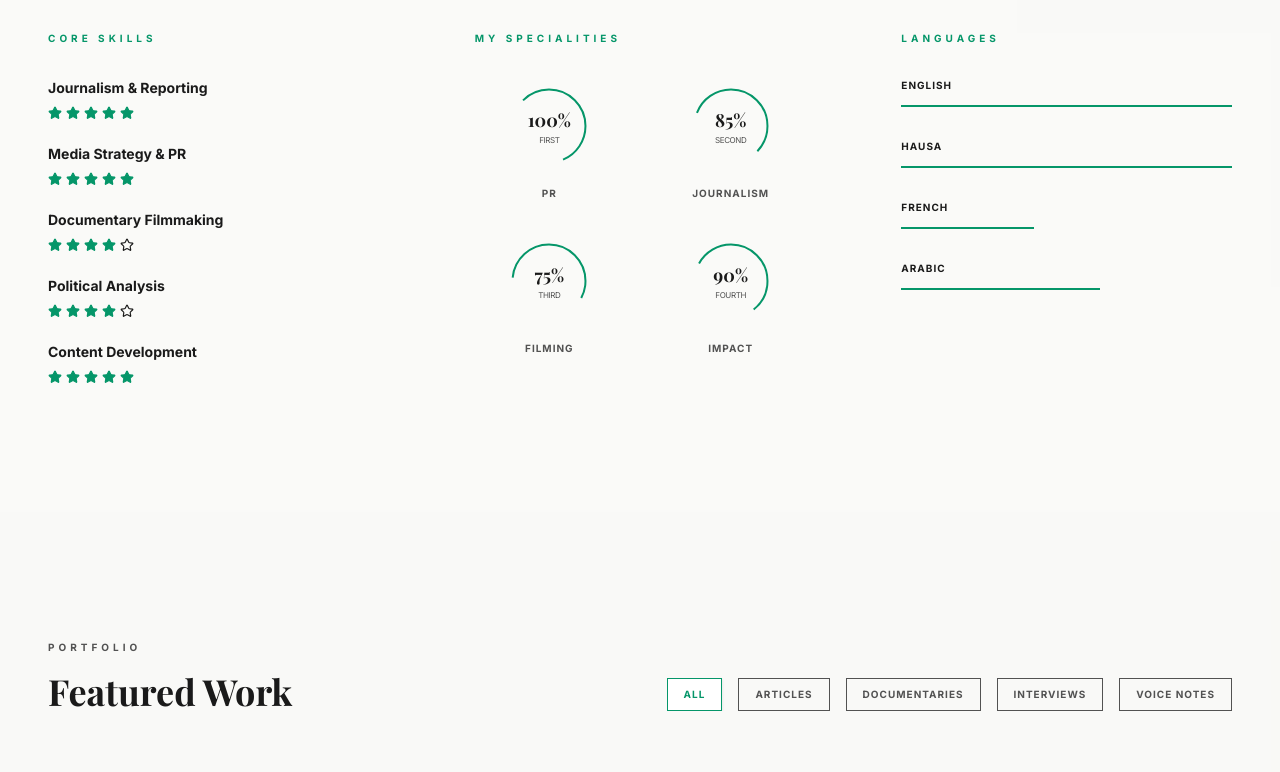
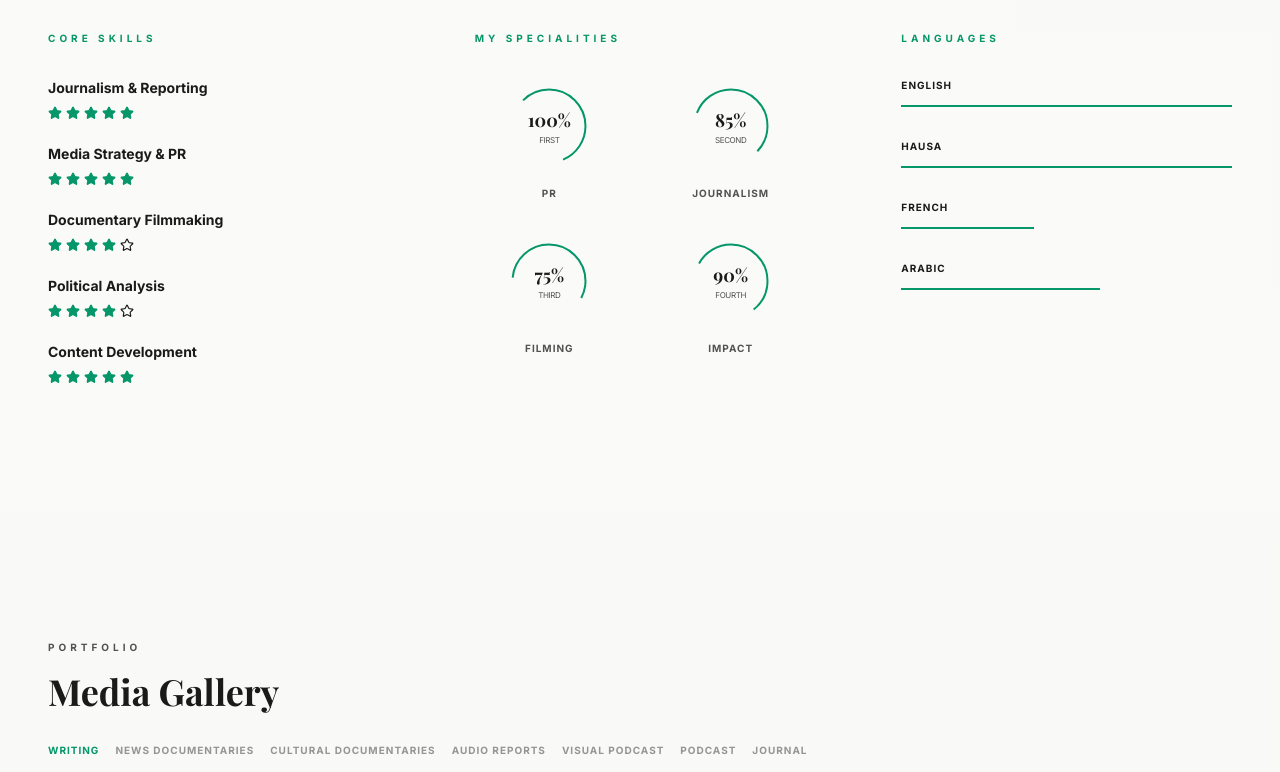
Before and after one commit to darodasani-prog/FatimaDangogo, a React (Vite) app: page / in a window 1280 px wide. Shown: the part 2000-2772 px from the top of the page. Built offline with nearby package versions, Linux system fonts and the light colour scheme.

Commit message:
feat: Update media categories and icons
Refine media categories to better reflect Fatima Dangogo's diverse work. Add relevant icons for new categories like 'Audio Reports' and 'ExternalLink' to enhance the user interface.

```diff
--- a/src/App.tsx
+++ b/src/App.tsx
@@ -17,16 +17,19 @@ import {
   Instagram,
   ArrowUp,
   Star,
-  CheckCircle2
+  CheckCircle2,
+  Mic,
+  Headphones,
+  ExternalLink
 } from 'lucide-react';
 
 // --- Types ---
-type Category = 'All' | 'Articles' | 'Documentaries' | 'Interviews' | 'Voice Notes';
+type Category = 'Writing' | 'News Documentaries' | 'Cultural Documentaries' | 'Audio Reports' | 'Visual Podcast' | 'Podcast' | 'Journal' | 'All';
 
 interface MediaItem {
   id: string;
   title: string;
-  category: Category;
+  category: Exclude<Category, 'All'>;
   source: string;
   date: string;
   thumbnail: string;
@@ -38,7 +41,7 @@ const MEDIA_DATA: MediaItem[] = [
   {
     id: '1',
     title: "The Remi Tinubu era: A critical look at Nigeria's First Lady",
-    category: 'Articles',
+    category: 'Writing',
     source: 'TheCable',
     date: 'June 2024',
     thumbnail: 'https://lh3.googleusercontent.com/d/1ze8odDKFWBa9NLtNNQFwjFaiCEB7WL0Z',
@@ -47,7 +50,7 @@ const MEDIA_DATA: MediaItem[] = [
   {
     id: '2',
     title: "End FGM: Dignity, Safety, Freedom",
-    category: 'Documentaries',
+    category: 'News Documentaries',
     source: 'YouTube',
     date: '2023',
     thumbnail: 'https://img.youtube.com/vi/h5k3iiKr7xo/maxresdefault.jpg',
@@ -56,7 +59,7 @@ const MEDIA_DATA: MediaItem[] = [
   {
     id: '3',
     title: "Integrating Futures: Rethinking the Almajiri System",
-    category: 'Documentaries',
+    category: 'News Documentaries',
     source: 'YouTube',
     date: '2022',
     thumbnail: 'https://img.youtube.com/vi/udxF3AtLrR4/maxresdefault.jpg',
@@ -65,7 +68,7 @@ const MEDIA_DATA: MediaItem[] = [
   {
     id: '4',
     title: "AFMED Media Representative: Bridging Stories",
-    category: 'Interviews',
+    category: 'Visual Podcast',
     source: 'AFMED',
     date: '2019',
     thumbnail: 'https://img.youtube.com/vi/0HA7Lh_J3Gw/maxresdefault.jpg',
@@ -74,7 +77,7 @@ const MEDIA_DATA: MediaItem[] = [
   {
     id: '5',
     title: "Documenting the Unspoken: Social Impact in Media",
-    category: 'Documentaries',
+    category: 'Cultural Documentaries',
     source: 'YouTube',
     date: '2024',
     thumbnail: 'https://img.youtube.com/vi/_pp1L_d_NFQ/maxresdefault.jpg',
@@ -83,7 +86,7 @@ const MEDIA_DATA: MediaItem[] = [
   {
     id: '6',
     title: "Public Relations in the Age of Misinformation",
-    category: 'Articles',
+    category: 'Writing',
     source: 'Medium',
     date: '2024',
     thumbnail: 'https://img.youtube.com/vi/o4w7UukuLuE/maxresdefault.jpg',
@@ -92,7 +95,7 @@ const MEDIA_DATA: MediaItem[] = [
   {
     id: '7',
     title: "Media Strategy and Political Analysis 2024",
-    category: 'Interviews',
+    category: 'Visual Podcast',
     source: 'YouTube',
     date: '2024',
     thumbnail: 'https://img.youtube.com/vi/S4Ne8nq5c64/maxresdefault.jpg',
@@ -101,7 +104,7 @@ const MEDIA_DATA: MediaItem[] = [
   {
     id: '8',
     title: "Strategic Communications in Modern Nigeria",
-    category: 'Voice Notes',
+    category: 'Visual Podcast',
     source: 'YouTube',
     date: '2024',
     thumbnail: 'https://img.youtube.com/vi/D9penJUWTZo/maxresdefault.jpg',
@@ -227,6 +230,9 @@ const Navbar = () => {
               {item}
             </a>
           ))}
+          <a href="http://ummydee.blogspot.com" target="_blank" rel="noopener noreferrer" className="nav-link flex items-center gap-1 text-brand-emerald">
+            Journal <ExternalLink size={10} />
+          </a>
         </div>
       </div>
     </nav>
@@ -497,28 +503,32 @@ const About = () => {
 };
 
 const Gallery = () => {
-  const [filter, setFilter] = useState<Category>('All');
-  const filteredItems = MEDIA_DATA.filter(item => filter === 'All' || item.category === filter);
+  const categories: Category[] = ['Writing', 'News Documentaries', 'Cultural Documentaries', 'Audio Reports', 'Visual Podcast', 'Podcast', 'Journal'];
+  const [filter, setFilter] = useState<Category>('Writing');
+
+  const filteredItems = MEDIA_DATA.filter(item => item.category === filter);
+
+  const isPlaceholderCategory = filter === 'Podcast' || filter === 'Audio Reports';
 
   return (
     <section id="work" className="section-padding bg-brand-surface/20">
       <div className="max-w-[1400px] mx-auto px-6 md:px-12">
         <ScrollReveal>
-          <div className="flex flex-col md:flex-row md:justify-between md:items-end mb-12 md:mb-16 gap-8">
+          <div className="flex flex-col mb-12 md:mb-16 gap-8">
             <div>
               <SectionLabel>Portfolio</SectionLabel>
-              <h3 className="text-3xl md:text-4xl font-serif font-bold">Featured Work</h3>
+              <h3 className="text-3xl md:text-4xl font-serif font-bold">Media Gallery</h3>
             </div>
 
-            <div className="flex overflow-x-auto pb-4 md:pb-0 md:flex-wrap gap-3 md:gap-4 no-scrollbar">
-              {(['All', 'Articles', 'Documentaries', 'Interviews', 'Voice Notes'] as Category[]).map(cat => (
+            <div className="flex overflow-x-auto pb-4 md:pb-2 gap-3 md:gap-4 no-scrollbar border-b border-brand-subtle">
+              {categories.map(cat => (
                 <button
                   key={cat}
                   onClick={() => setFilter(cat)}
-                  className={`text-[9px] md:text-[10px] uppercase tracking-widest px-4 py-2 border transition-all duration-300 font-bold whitespace-nowrap min-w-max md:min-w-0 ${
+                  className={`text-[9px] md:text-[10px] uppercase tracking-widest pb-4 transition-all duration-300 font-bold whitespace-nowrap border-b-2 ${
                     filter === cat
-                      ? 'border-brand-emerald text-brand-emerald bg-white shadow-sm'
-                      : 'border-brand-subtle text-brand-text-secondary hover:border-brand-text-secondary'
+                      ? 'border-brand-emerald text-brand-emerald'
+                      : 'border-transparent text-brand-text-secondary/60 hover:text-brand-text-secondary'
                   }`}
                 >
                   {cat}
@@ -528,11 +538,50 @@ const Gallery = () => {
           </div>
         </ScrollReveal>
 
+        <div className="min-h-[400px]">
+          <AnimatePresence mode="wait">
+            {filter === 'Journal' ? (
               <motion.div
+                key="journal-redirect"
+                initial={{ opacity: 0, y: 20 }}
+                animate={{ opacity: 1, y: 0 }}
+                exit={{ opacity: 0, scale: 0.9 }}
+                className="max-w-xl mx-auto text-center py-20 glass-card"
+              >
+                <div className="w-16 h-16 bg-brand-emerald/10 rounded-full flex items-center justify-center mx-auto mb-6">
+                  <ExternalLink size={32} className="text-brand-emerald" />
+                </div>
+                <h4 className="text-2xl font-serif font-bold mb-4">Read My Journal</h4>
+                <p className="text-brand-text-secondary mb-8">Exploring deeper narratives and personal reflections on my Blogspot.</p>
+                <a
+                  href="http://ummydee.blogspot.com"
+                  target="_blank"
+                  rel="noopener noreferrer"
+                  className="cta-primary inline-flex items-center gap-2"
+                >
+                  Visit Blogspot <ExternalLink size={14} />
+                </a>
+              </motion.div>
+            ) : isPlaceholderCategory ? (
+              <motion.div
+                key="placeholder"
+                initial={{ opacity: 0, y: 20 }}
+                animate={{ opacity: 1, y: 0 }}
+                exit={{ opacity: 0, scale: 0.9 }}
+                className="max-w-xl mx-auto text-center py-20 glass-card border-dashed"
+              >
+                <div className="w-16 h-16 bg-brand-emerald/10 rounded-full flex items-center justify-center mx-auto mb-6">
+                  {filter === 'Podcast' ? <Mic size={32} className="text-brand-emerald" /> : <Headphones size={32} className="text-brand-emerald" />}
+                </div>
+                <h4 className="text-2xl font-serif font-bold mb-4">Coming Soon</h4>
+                <p className="text-brand-text-secondary">Content arriving end of month</p>
+              </motion.div>
+            ) : filteredItems.length > 0 ? (
+              <motion.div
+                key={filter}
                 layout
                 className="grid sm:grid-cols-2 lg:grid-cols-3 gap-8"
               >
-          <AnimatePresence mode="popLayout">
                 {filteredItems.map((item) => (
                   <motion.div
                     key={item.id}
@@ -562,19 +611,30 @@ const Gallery = () => {
                       <h4 className="text-lg font-bold group-hover:text-brand-emerald transition-colors line-clamp-2 leading-snug">
                         {item.title}
                       </h4>
-                  <a href={item.link} className="inline-block mt-4 text-[10px] uppercase tracking-widest text-brand-emerald border-b border-brand-emerald/0 hover:border-brand-emerald transition-all font-bold">
+                      <a href={item.link} target="_blank" rel="noopener noreferrer" className="inline-block mt-4 text-[10px] uppercase tracking-widest text-brand-emerald border-b border-brand-emerald/0 hover:border-brand-emerald transition-all font-bold">
                         Explore Project
                       </a>
                     </div>
                   </motion.div>
                 ))}
+              </motion.div>
+            ) : (
+              <motion.div
+                key="empty"
+                initial={{ opacity: 0 }}
+                animate={{ opacity: 1 }}
+                className="text-center py-20"
+              >
+                <p className="text-brand-text-secondary italic">No items found in this category.</p>
+              </motion.div>
+            )}
           </AnimatePresence>
-        </motion.div>
+        </div>
 
         <ScrollReveal>
           <div className="mt-16 text-center">
-            <button className="cta-primary min-w-[200px]">
-              Load More Stories
+            <button className="cta-primary min-w-[200px] opacity-50 cursor-not-allowed">
+              End of Portfolio
             </button>
           </div>
         </ScrollReveal>
```
Lines whose indentation alone changed are shown as unchanged.
